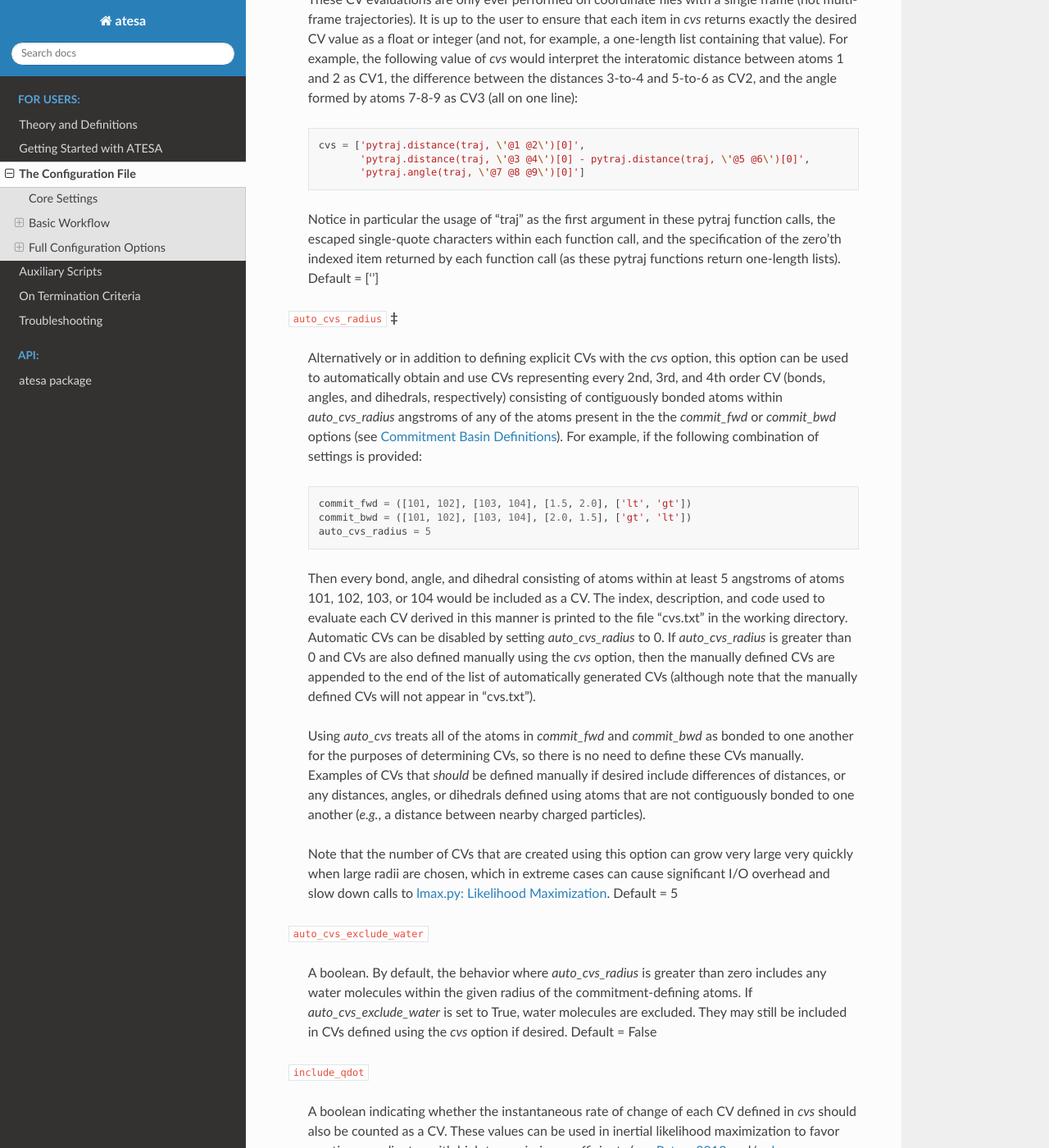
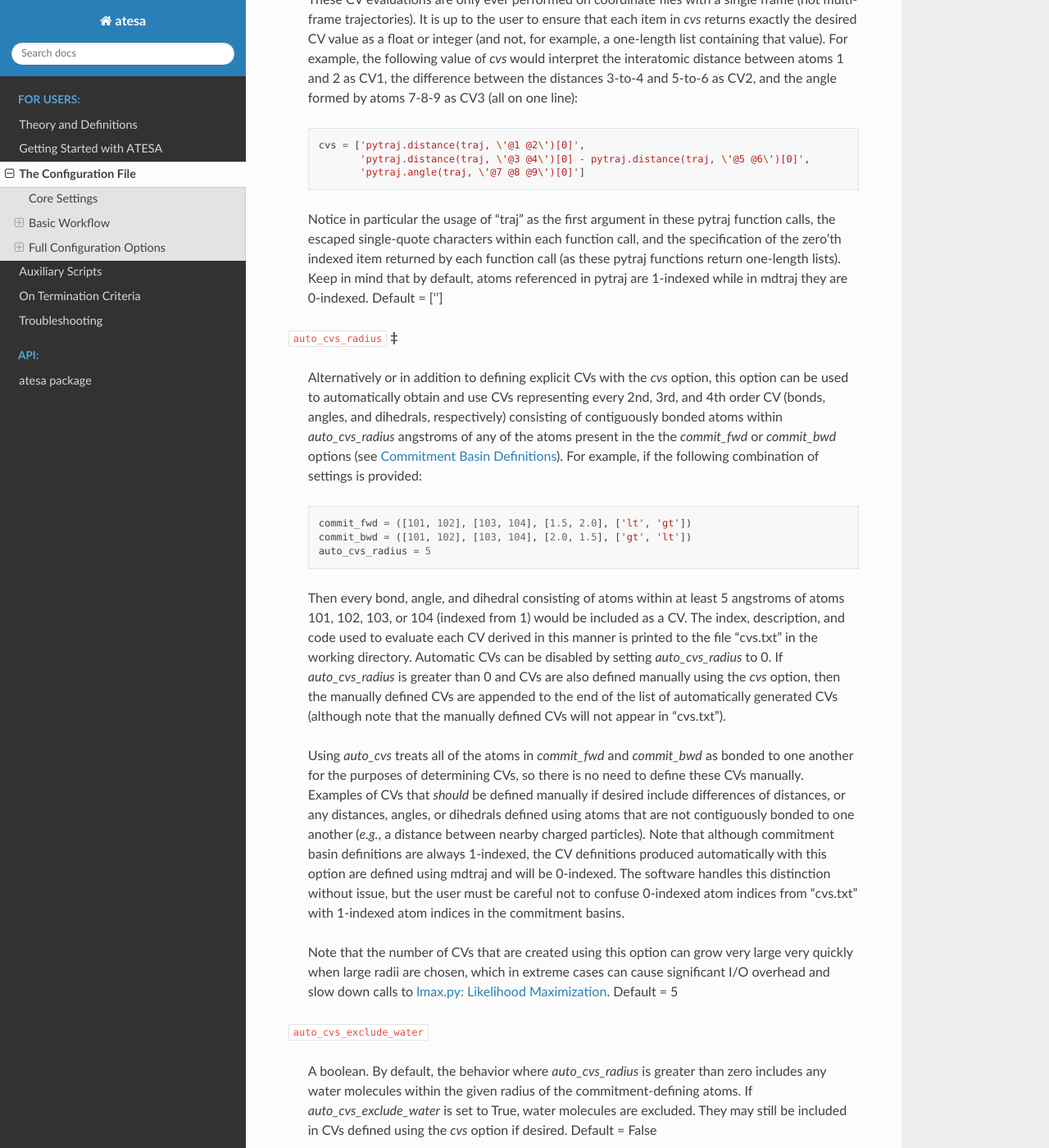
Before and after one commit to team-mayes/atesa, a Sphinx documentation site: the page built from docs/the_config_file.rst, in a window 1280 px wide and 1400 px high, scrolled down 8345 px. Shown: the whole window at 82% size. Built offline with Sphinx 7.4.7 and the Read the Docs theme 2.0.0, drawn with Linux system fonts in a browser that asks for light colours; pages that are not in the unit, such as notebooks, are missing from menus; the version number could not be read and is left out; some of the changed text lies outside the part shown.

Commit message:
Fixes an issue in auto_cvs.py caused by an off-by-one error between indexing standards in pytraj and mdtraj

```diff
--- a/docs/the_config_file.rst
+++ b/docs/the_config_file.rst
@@ -134,7 +134,7 @@ The final analysis step after a satisfactory committor analysis run is to obtain
 	as_out_file = <as_output_file>
 	initial_coordinates = [<coord_file_1>, <coord_file_2>, ...]
 
-The *as_settings_file* should point to the the "settings.pkl" file in the previous aimless shooting working directory; see the last entry in :ref:`CVDefinitions`. See :ref:`ReactionCoordinateDefinition` for details on the `rc_definition` option. The same *rc_definition* should be used for both committor analysis and equilibrium path sampling (or, if the *path_to_rc_option* was used for committor analysis, then the same for equilibrium path sampling and ``rc_eval.py``). The *as_out_file* option should point to the same file that was used as the input for the ``lmax.py`` run that generated the reaction coordinate being used. Finally, *initial_coordinates* can be used to select any number of coordinate files, usually taken from shooting points (coordinate files whose names end with "_init.rst7") from aimless shooting. By default, EPS windows that have fewer than 20 initial coordinate files are filled up by the endpoints of simulations in adjacent windows, so at minimum only a single coordinate file representing the transition state is necessary and the remainder will be generated automatically.
+The *as_settings_file* should point to the the "settings.pkl" file in the previous aimless shooting working directory; see the last entry in :ref:`CVDefinitions`. See :ref:`ReactionCoordinateDefinition` for details on the `rc_definition` option. The same *rc_definition* should be used for both committor analysis and equilibrium path sampling (or, if the *path_to_rc_option* was used for committor analysis, then the same for equilibrium path sampling and ``rc_eval.py``). The *as_out_file* option should point to the same file that was used as the input for the ``lmax.py`` run that generated the reaction coordinate being used. Finally, *initial_coordinates* can be used to select any number of coordinate files, usually taken from shooting points (coordinate files whose names end with "_init.rst7") from aimless shooting. By default, EPS windows that have fewer than 20 initial coordinate files are filled up by the endpoints of simulations in adjacent windows, but it is still advisable to provide at least a handful of unique starting structures.
 
 EPS is a highly generalized free energy method that does not rely on restraints or biases of any kind. The cost of this benefit is that it is also among the least efficient free energy methods available, requiring a relatively large amount of simulation to acquire comparable sampling coverage to, for example, umbrella sampling. For this reason, EPS is recommended for use only in cases where other methods are unsuitable, such as for example in cases of highly complex reaction coordinates that do not lend themselves to restraints. Future versions of ATESA may include automation of umbrella sampling as an alternative to equilibrium path sampling.
 
@@ -247,7 +247,7 @@ These settings define the combined variables (CVs) for the job. In aimless shoot
 	           'pytraj.distance(traj, \'@3 @4\')[0] - pytraj.distance(traj, \'@5 @6\')[0]',
 	           'pytraj.angle(traj, \'@7 @8 @9\')[0]']
 
-	Notice in particular the usage of "traj" as the first argument in these pytraj function calls, the escaped single-quote characters within each function call, and the specification of the zero'th indexed item returned by each function call (as these pytraj functions return one-length lists). Default = ['']
+	Notice in particular the usage of "traj" as the first argument in these pytraj function calls, the escaped single-quote characters within each function call, and the specification of the zero'th indexed item returned by each function call (as these pytraj functions return one-length lists). Keep in mind that by default, atoms referenced in pytraj are 1-indexed while in mdtraj they are 0-indexed. Default = ['']
 
 .. _AutoCVs:
 
@@ -259,9 +259,9 @@ These settings define the combined variables (CVs) for the job. In aimless shoot
 				commit_bwd = ([101, 102], [103, 104], [2.0, 1.5], ['gt', 'lt'])
 				auto_cvs_radius = 5
 
-	Then every bond, angle, and dihedral consisting of atoms within at least 5 angstroms of atoms 101, 102, 103, or 104 would be included as a CV. The index, description, and code used to evaluate each CV derived in this manner is printed to the file "cvs.txt" in the working directory. Automatic CVs can be disabled by setting *auto_cvs_radius* to 0. If *auto_cvs_radius* is greater than 0 and CVs are also defined manually using the *cvs* option, then the manually defined CVs are appended to the end of the list of automatically generated CVs (although note that the manually defined CVs will not appear in "cvs.txt").
+	Then every bond, angle, and dihedral consisting of atoms within at least 5 angstroms of atoms 101, 102, 103, or 104 (indexed from 1) would be included as a CV. The index, description, and code used to evaluate each CV derived in this manner is printed to the file "cvs.txt" in the working directory. Automatic CVs can be disabled by setting *auto_cvs_radius* to 0. If *auto_cvs_radius* is greater than 0 and CVs are also defined manually using the *cvs* option, then the manually defined CVs are appended to the end of the list of automatically generated CVs (although note that the manually defined CVs will not appear in "cvs.txt").
 
-	Using *auto_cvs* treats all of the atoms in *commit_fwd* and *commit_bwd* as bonded to one another for the purposes of determining CVs, so there is no need to define these CVs manually. Examples of CVs that *should* be defined manually if desired include differences of distances, or any distances, angles, or dihedrals defined using atoms that are not contiguously bonded to one another (*e.g.*, a distance between nearby charged particles).
+	Using *auto_cvs* treats all of the atoms in *commit_fwd* and *commit_bwd* as bonded to one another for the purposes of determining CVs, so there is no need to define these CVs manually. Examples of CVs that *should* be defined manually if desired include differences of distances, or any distances, angles, or dihedrals defined using atoms that are not contiguously bonded to one another (*e.g.*, a distance between nearby charged particles). Note that although commitment basin definitions are always 1-indexed, the CV definitions produced automatically with this option are defined using mdtraj and will be 0-indexed. The software handles this distinction without issue, but the user must be careful not to confuse 0-indexed atom indices from "cvs.txt" with 1-indexed atom indices in the commitment basins.
 
 	Note that the number of CVs that are created using this option can grow very large very quickly when large radii are chosen, which in extreme cases can cause significant I/O overhead and slow down calls to :ref:`LikelihoodMaximization`. Default = 5
 
@@ -316,7 +316,7 @@ Commitment basin definitions are required in aimless shooting, committor analysi
 		commit_fwd = ([index_1a, index_1b, ... index_1n], [index_2a, index_2b, ... index_2n],
 		[dist_1, dist_2, ... dist_n], ['gt'/'lt', 'gt'/'lt', ... 'gt'/'lt']
 
-	This is interpreted as: the distance between the atoms with indices *index_1a* and *index_2a* must be either greater than (*'gt'*) or less than (*'lt'*) the distance dist_1 (in Å), and so on. Each item in each list sharing the same subindex (*e.g.*, index_1a, index_2a, dist_1, and the first 'gt'/'lt') is treated as a single criterion for commitment to the basin, and only once ALL the criteria are met simultaneously is the simulation considered committed. No default value.
+	This is interpreted as: the distance between the atoms with indices *index_1a* and *index_2a* must be either greater than (*'gt'*) or less than (*'lt'*) the distance dist_1 (in Å), and so on. Atom indices are strictly 1-indexed; if the model itself is 0-indexed, you need to increment each index by one when including it in commitment basin definitions. Each item in each list sharing the same subindex (*e.g.*, index_1a, index_2a, dist_1, and the first 'gt'/'lt') is treated as a single criterion for commitment to the basin, and only once ALL the criteria are met simultaneously is the simulation considered committed. No default value.
 
 ``commit_bwd`` **‡**
 
```
Also changed, not shown: 2 other files.
